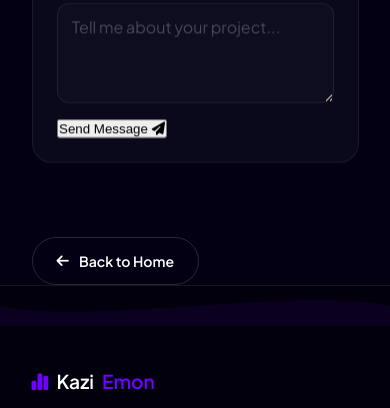
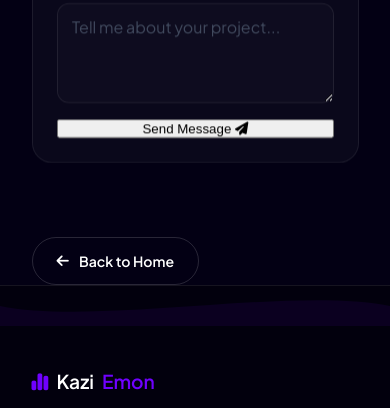
Before and after one commit to kaziemononline-spec/personal_website, a plain HTML site: page contact.html in a window 390 px wide. Shown: the part 1441-1849 px from the top of the page. Drawn offline with Linux system fonts and the light colour scheme.

Commit message:
Remove redundant services grid override at 1024px; add .form-submit to mobile full-width

```diff
--- a/css/style.css
+++ b/css/style.css
@@ -1747,7 +1747,6 @@ p { color: var(--text-muted); font-size: clamp(0.88rem, 0.8vw + 0.4rem, 1rem); }
     .about-skills { justify-content: center; }
     .footer-grid { grid-template-columns: 1fr 1fr; }
     .results-grid { grid-template-columns: repeat(2, 1fr); }
-    .services-grid { grid-template-columns: repeat(2, 1fr); }
 }
 
 @media (max-width: 768px) {
@@ -1819,7 +1818,8 @@ p { color: var(--text-muted); font-size: clamp(0.88rem, 0.8vw + 0.4rem, 1rem); }
     .portfolio-grid { grid-template-columns: 1fr; }
     .about-skills { justify-content: center; }
     .contact-form-wrap { padding: 20px; }
-    .form-submit-btn { width: 100%; justify-content: center; }
+    .form-submit-btn,
+    .form-submit { width: 100%; justify-content: center; }
     .footer-links ul li a { min-height: 44px; display: inline-flex; align-items: center; }
 }
 
```
